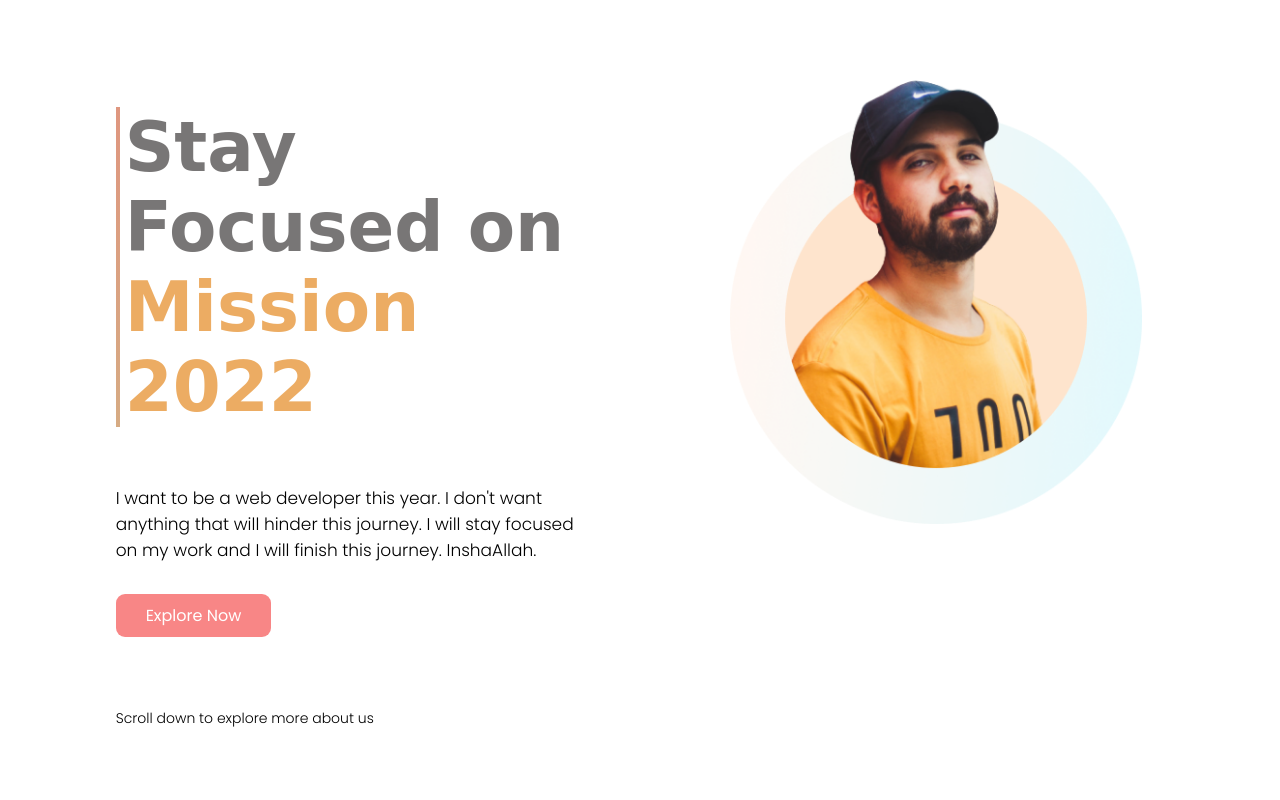
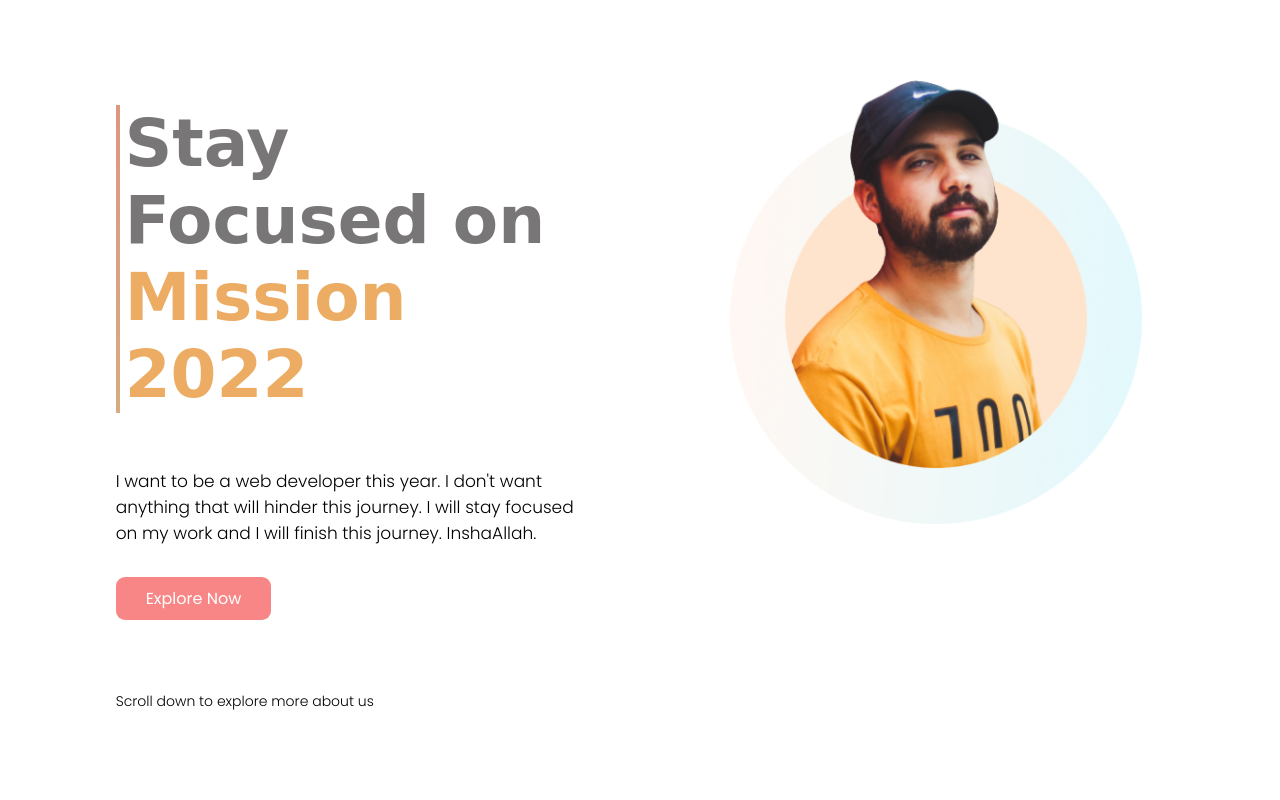
Before and after one commit to Alamin-git/Milestone-1, a plain HTML site: page index.html in a window 1280 px wide. Shown: the top 800 px of the page. Drawn offline with Linux system fonts and the light colour scheme; a web font is replaced by a local one.

Commit message:
fast heading font size chenged

```diff
--- a/style.css
+++ b/style.css
@@ -23,7 +23,7 @@ body {
 
 .main-banner-laeft h1 {
      font-family: "Luxurious Roman", cursive;
-     font-size: 69px;
+     font-size: 66px;
      color: #626060db;
      font-weight: 600;
      padding-left: 5px;
```
